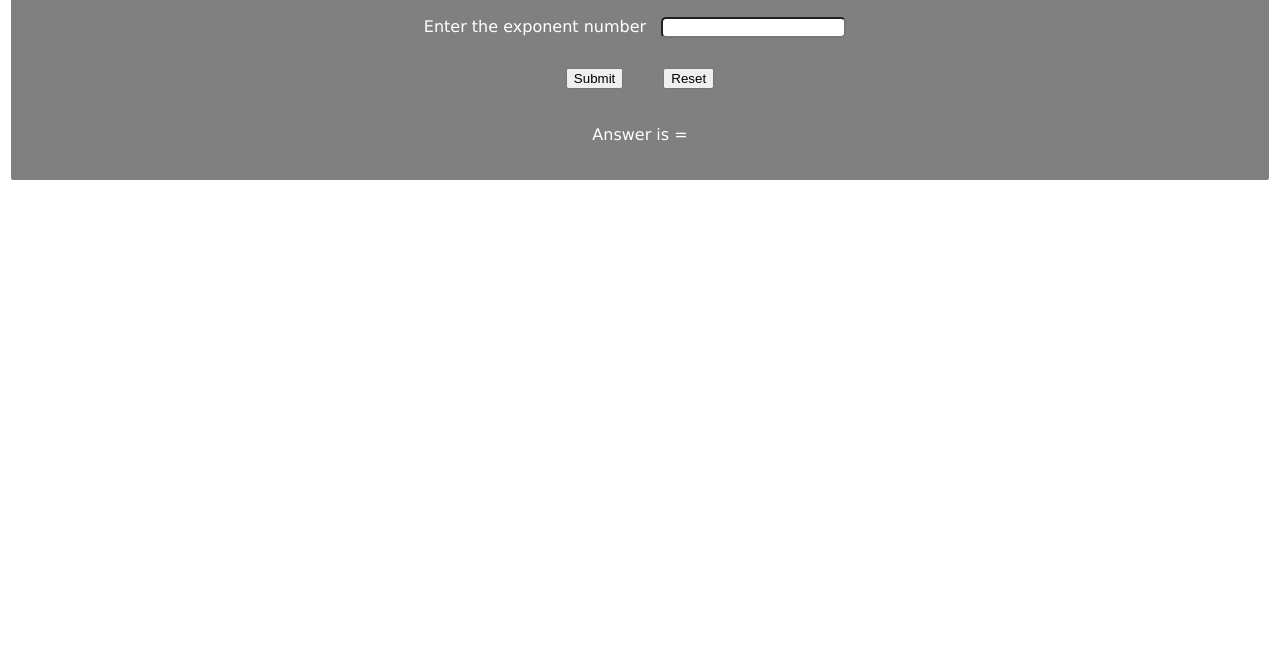
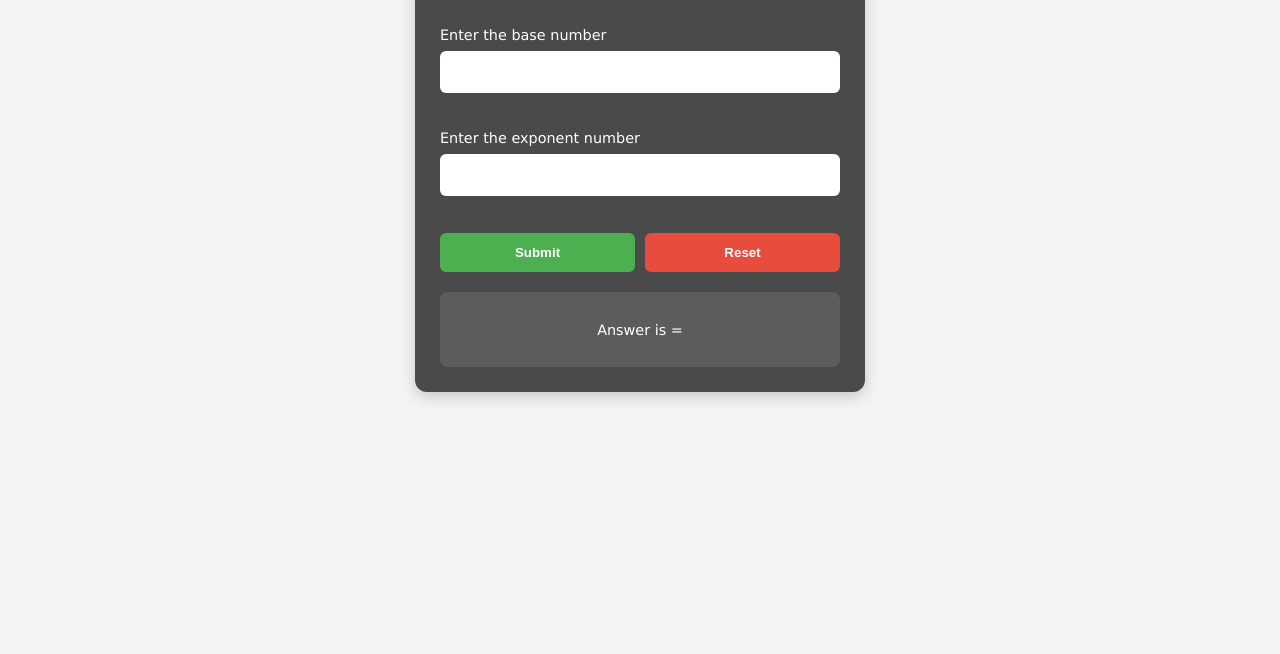
Before and after one commit to chamod-herath/power_calculater, a plain HTML site: page index.html in a window 1280 px wide. Shown: the part 146-800 px from the top of the page. Drawn offline with Linux system fonts and the light colour scheme.

Commit message:
v1.1 UI changes

```diff
--- a/style.css
+++ b/style.css
@@ -1,53 +1,106 @@
+
 body {
     font-family: Verdana, Geneva, Tahoma, sans-serif;
-    font-size: 1em;
+    font-size: 1rem;
+    display: flex;
+    justify-content: center;
+    padding: 20px;
+    background-color: #f4f4f4;
 }
 
 h1 {
-    font-size: medium;
+    font-size: 1.5rem;
     text-align: center;
+    margin-bottom: 10px;
 }
 
 p {
     text-align: center;
+    font-size: 0.9rem;
 }
 
+
 .cal_box {
-    width: auto;
-    height: fit-content;
-    border: solid;
-    padding: 20px;
-    align-items: center;
-    border-radius: 5px;
-    background-color: gray;
+    width: 100%;
+    max-width: 400px;
+    height: auto;
+    border: none;
+    padding: 25px;
+    border-radius: 12px;
+    background-color: #4a4a4a;
+    color: white;
+    box-shadow: 0 4px 15px rgba(0,0,0,0.2);
+}
+
+
+.inputs {
+    display: flex;
+    flex-direction: column;
+    margin-top: 20px;
+}
+
+.input_chiled {
+    display: flex;
+    flex-direction: column;
+}
+
+label {
+    margin-top: 10px;
+    font-size: 0.9rem;
+}
+
+input {
+    padding: 12px;
+    margin: 8px 0;
+    border-radius: 6px;
+    border: none;
+    font-size: 1rem;
+    width: 100%;
+    box-sizing: border-box;
+}
+
+
+#base {
+    margin-left: 0;
+}
+
+
+.buttons {
+    display: flex;
+    justify-content: space-between;
+    gap: 10px;
+    margin-top: 10px;
+}
+
+button {
+    flex: 1;
+    padding: 12px;
+    border-radius: 6px;
+    border: none;
+    cursor: pointer;
+    font-weight: bold;
+    transition: background 0.3s;
+}
+
+#submit {
+    background-color: #4CAF50;
     color: white;
 }
 
-.inputs {
-    display: flex;
-    justify-content: center;
-    width: 100%;
-    align-items: center;
+#reset {
+    background-color: #e74c3c;
+    color: white;
 }
 
-input {
-    margin: 10px;
-    border-radius: 5px;
-
+button:hover {
+    opacity: 0.8;
 }
 
-#base {
-    margin-left: 46px;
+
+.answer_box {
+    text-align: center;
+    margin-top: 20px;
+    padding: 15px;
+    background-color: rgba(255,255,255,0.1);
+    border-radius: 8px;
 }
-
-button {
-    margin: 20px;
-}
-
-.buttons {
-    display: flex;
-    justify-content: center;
-    align-items: center;
-    width: 100%;
-
-}
```
